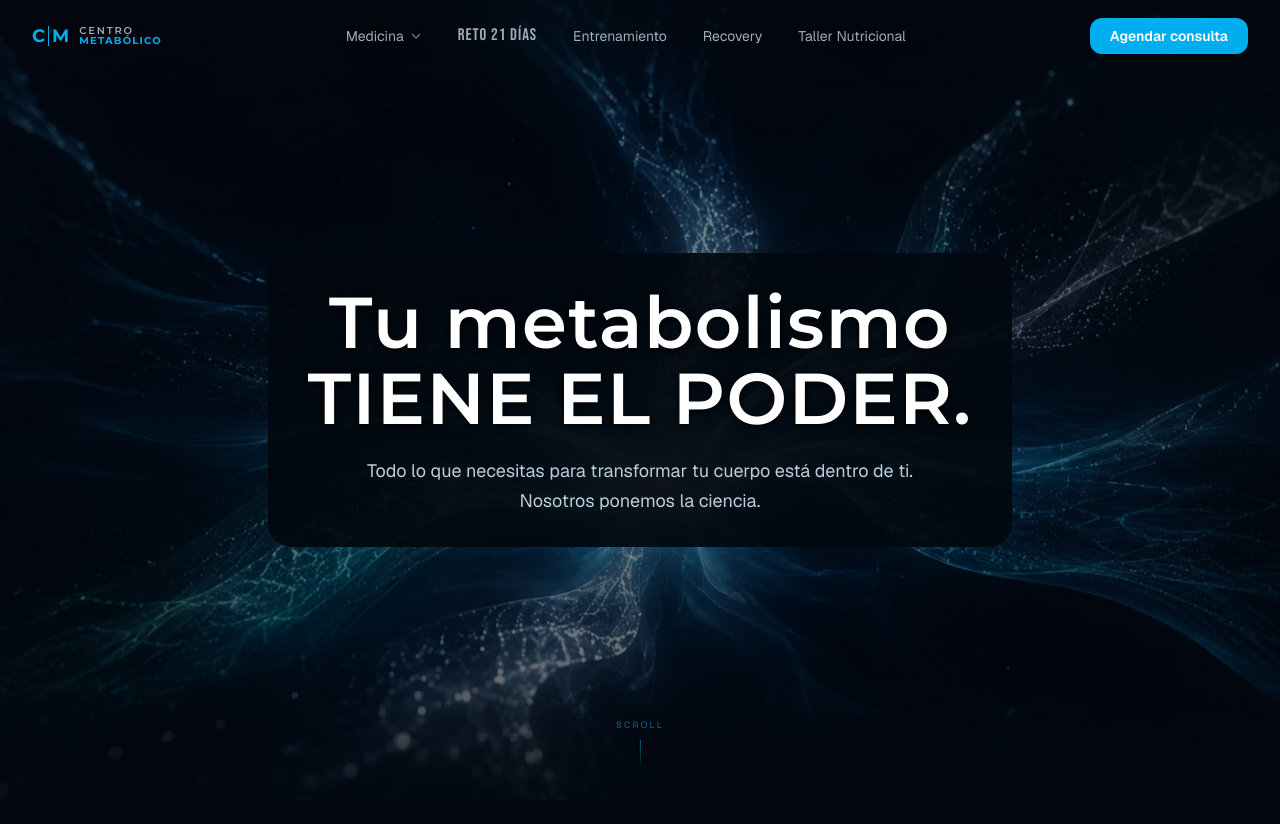
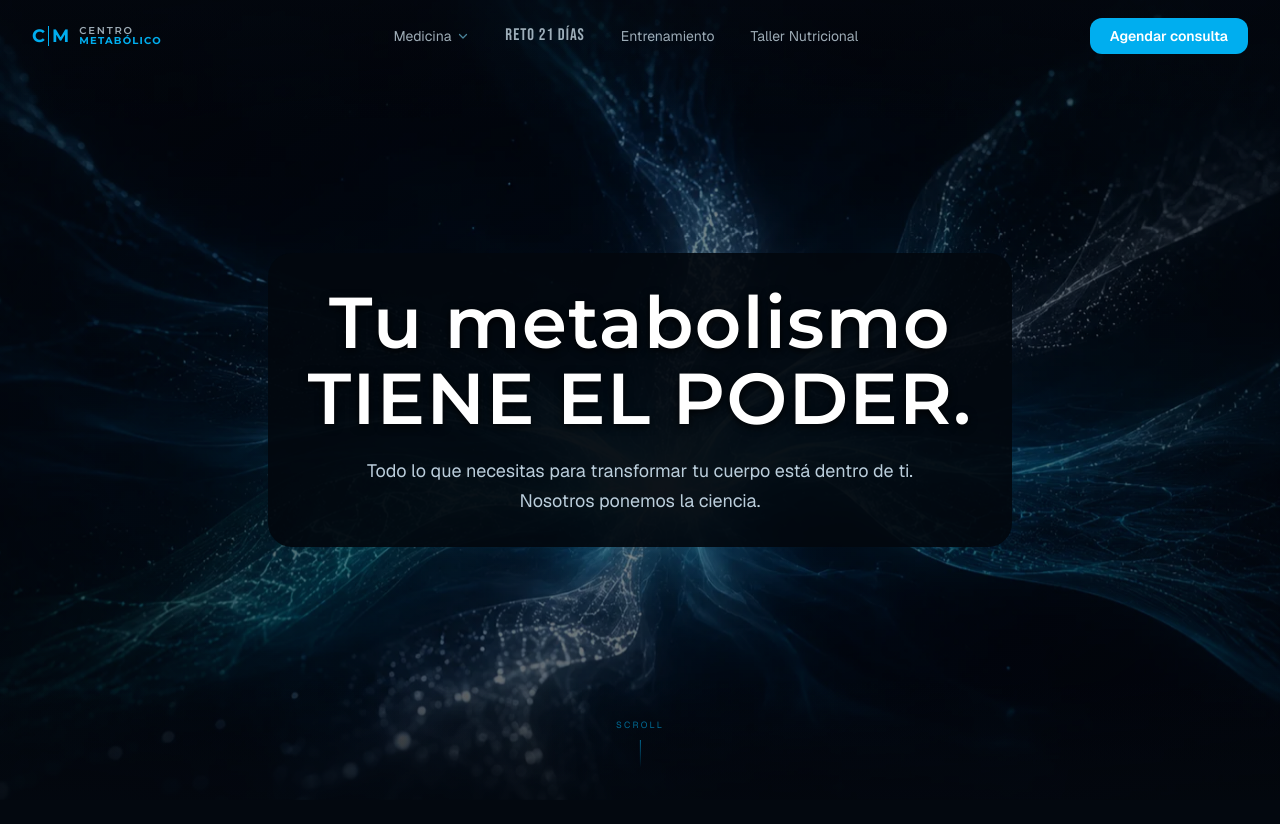
Before and after one commit to felipemunoz1983-alt/centro-metabolico, a Next.js app: page / in a window 1280 px wide. Shown: the top 824 px of the page. Built offline with nearby package versions, Linux system fonts and the light colour scheme.

Commit message:
feat: move Recovery into Medicina dropdown

```diff
--- a/src/components/sections/Navbar.tsx
+++ b/src/components/sections/Navbar.tsx
@@ -15,12 +15,12 @@ const medicinaItems: { label: string; href: string; children?: typeof evaluacion
   { label: "Consulta Médica", href: "/consulta-medica" },
   { label: "Consulta Nutricional", href: "/asesoria" },
   { label: "Evaluaciones", href: "/evaluaciones", children: evaluacionesItems },
+  { label: "Recovery", href: "/recovery" },
 ];
 
 const navLinks = [
   { label: "Reto 21 días", href: "/reto-21-dias" },
   { label: "Entrenamiento", href: "/entrenamiento" },
-  { label: "Recovery", href: "/recovery" },
   { label: "Taller Nutricional", href: "https://felipemunoz1983-alt.github.io/tallernutricional/", external: true },
 ];
 
```
